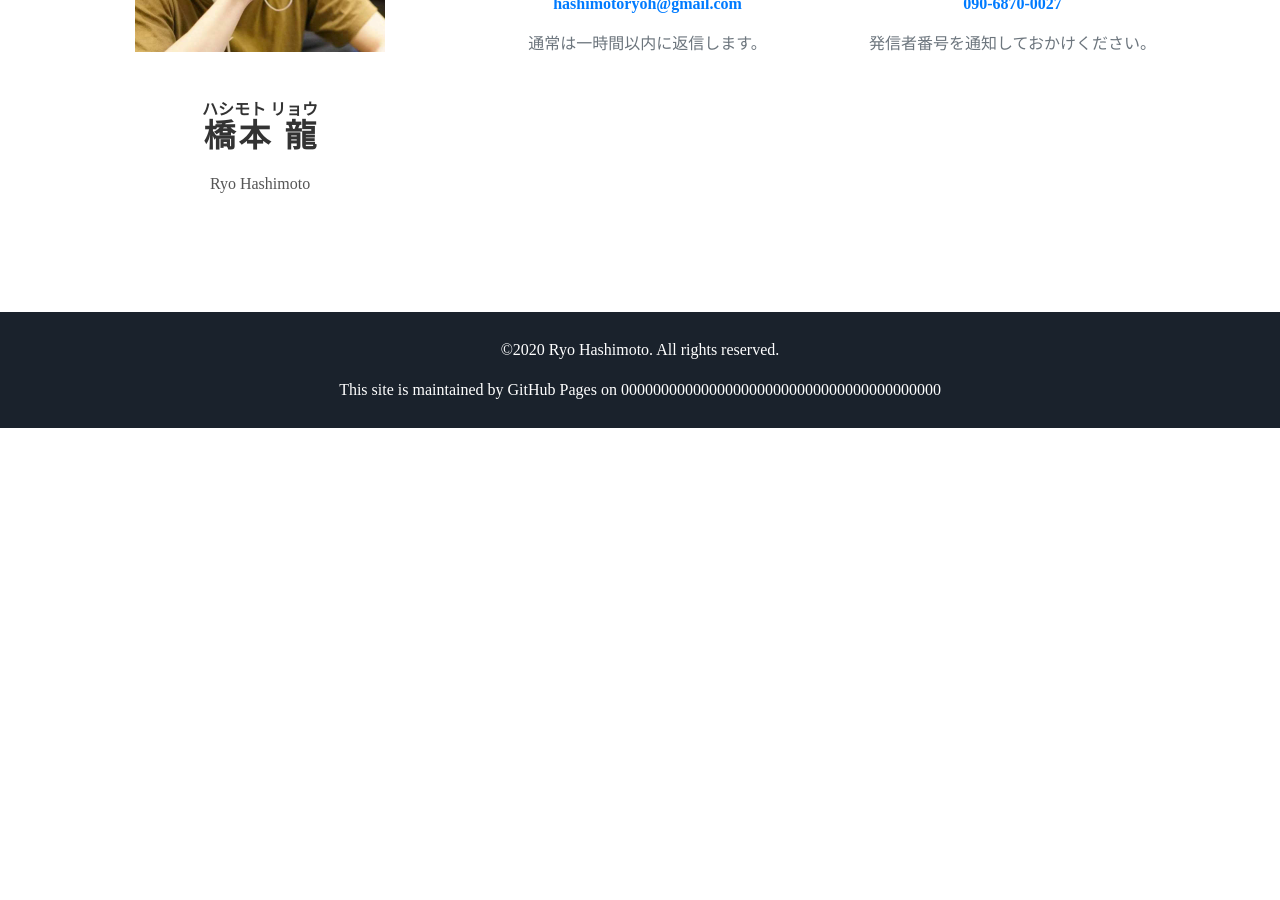
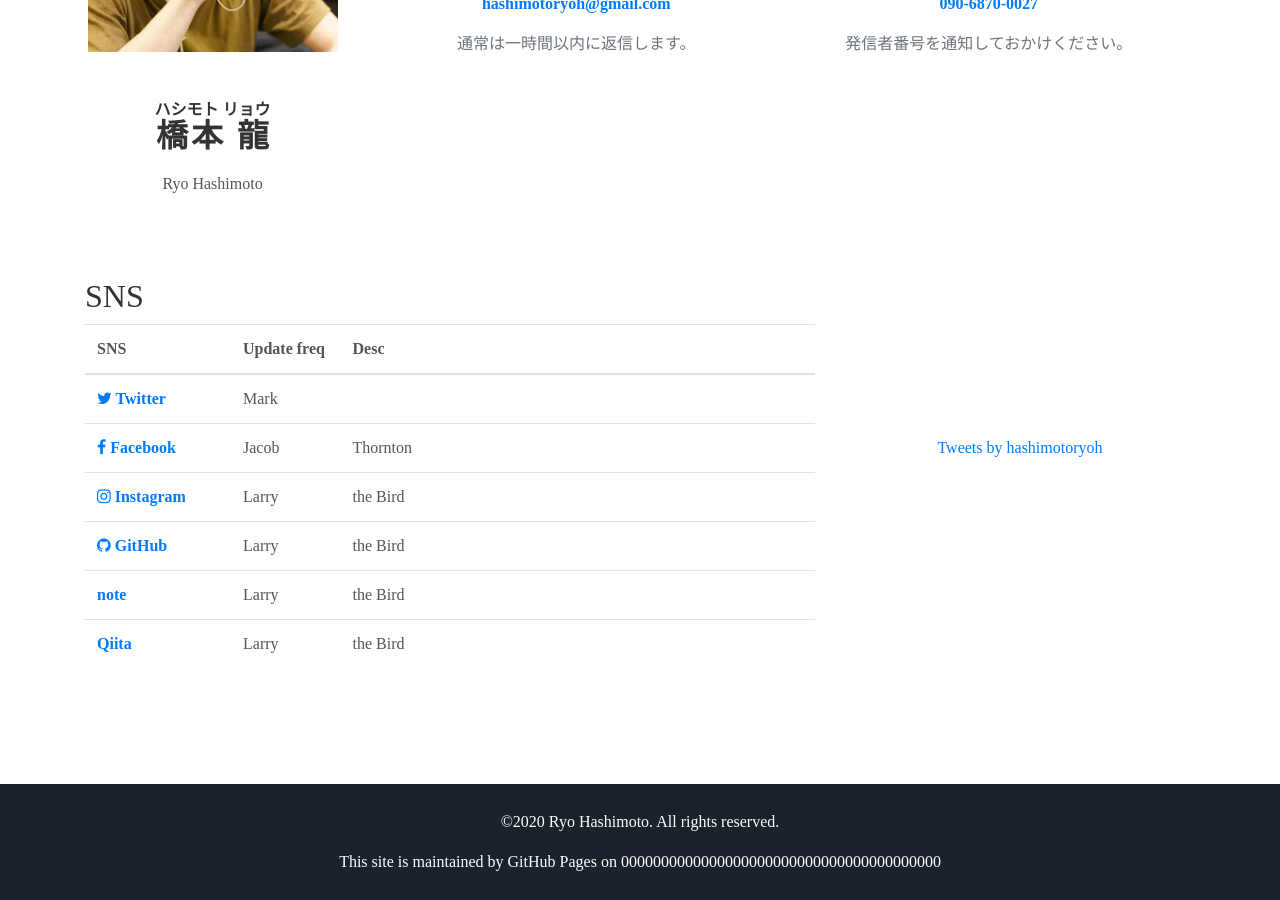
Before and after one commit to hashimotoryoh/hashimotoryoh.github.io, a Jekyll site: the page built from index.md, in a window 1280 px wide and 900 px high, scrolled down 1098 px. Built offline with Jekyll 4.4.1, drawn with Linux system fonts in a browser that asks for light colours; some web fonts are replaced; comment, search, counter and statistics services are not loaded; before the commit the page ends 1526 px from its top, so only the background shows below that.

Commit message:
add sns section

```diff
--- a/_config.yml
+++ b/_config.yml
@@ -8,8 +8,8 @@ description: 橋本 龍のホームページ
 user:
   fullname:
     ja: 橋本 龍
-    ja-hira: はしもと りょう
-    ja-kata: ハシモト リョウ
+    ja_hira: はしもと りょう
+    ja_kata: ハシモト リョウ
     en: Ryo Hashimoto
   occupation: System Engineer
   email: hashimotoryoh@gmail.com
--- a/_includes/profile.html
+++ b/_includes/profile.html
@@ -2,14 +2,14 @@
   <div class="container">
     <div class="row">
 
-      <div class="col-lg-4 text-center">
+      <div class="col-lg-3 text-center">
   <!-- <link rel="shortcut icon" type="image/png" href="{{ '/assets/favicon.png' }}" > -->
         <img src="{{ '/assets/profile.jpg' }}" width="250" height="250" />
-        <h2><b><ruby><rb>{{ site.user.fullname.ja }}</rb><rt>{{ site.user.fullname.ja-kata }}</rt></ruby></b></h2>
+        <h2><b><ruby><rb>{{ site.user.fullname.ja }}</rb><rt>{{ site.user.fullname.ja_kata }}</rt></ruby></b></h2>
         <p>{{ site.user.fullname.en }}</p>
       </div>
 
-      <div class="col-lg-8">
+      <div class="col-lg-9">
         <div class="container">
           <div class="row">
             <div class="col">
--- /dev/null
+++ b/_includes/sns.html
@@ -0,0 +1,68 @@
+<div id="sns">
+  <div class="container">
+
+    <div class="row align-items-center">
+
+      <div class="col-lg-8">
+        <h2>SNS</h2>
+        <table class="table">
+          <thead>
+            <tr>
+              <th scope="col" style="width:20%;">SNS</th>
+              <th scope="col" style="width:15%;">Update freq</th>
+              <th scope="col">Desc</th>
+            </tr>
+          </thead>
+          <tbody>
+            <tr>
+              <th scope="row">
+                <a arial-label="My Twitter" target="_blank" href="https://twitter.com/{{ site.user.twitter_username }}" class="d-inline-block"><i class="icon fa fa-twitter"></i> Twitter</a>
+              </th>
+            <td>Mark</td>
+            <td></td>
+          </tr>
+            <tr>
+              <th scope="row">
+                <a arial-label="My Facebook" target="_blank" href="https://www.facebook.com/{{ site.user.facebook_username }}" class="d-inline-block"><i class="icon fa fa-facebook"></i> Facebook</a>
+              </th>
+              <td>Jacob</td>
+              <td>Thornton</td>
+            </tr>
+            <tr>
+              <th scope="row">
+                <a arial-label="My Instagram" target="_blank" href="https://www.instagram.com/{{ site.user.instagram_username }}" class="d-inline-block"><i class="icon fa fa-instagram"></i> Instagram</a>
+              </th>
+              <td>Larry</td>
+              <td>the Bird</td>
+            </tr>
+            <tr>
+              <th scope="row">
+                <a arial-label="My GitHub" target="_blank" href="{{ site.user.github.owner_url }}" class="d-inline-block"><i class="icon fa fa-github"></i> GitHub</a>
+              </th>
+              <td>Larry</td>
+              <td>the Bird</td>
+            </tr>
+            <tr>
+              <th scope="row">
+                <a arial-label="My note" target="_blank" href="https://note.com/{{ site.user.note_username }}" class="d-inline-block">note</a>
+              </th>
+              <td>Larry</td>
+              <td>the Bird</td>
+            </tr>
+            <tr>
+              <th scope="row">
+                <a arial-label="My Qiita" target="_blank" href="https://qiita.com/{{ site.user.note_username }}" class="d-inline-block">Qiita</th>
+              <td>Larry</td>
+              <td>the Bird</td>
+            </tr>
+          </tbody>
+        </table>
+      </div>
+
+      <div class="col-lg-4 offset-lg-0 col-md-8 offset-md-2 text-center">
+        <a class="twitter-timeline" data-width="100%" data-height="500" data-theme="light" href="https://twitter.com/hashimotoryoh?ref_src=twsrc%5Etfw">Tweets by hashimotoryoh</a> <script async src="https://platform.twitter.com/widgets.js" charset="utf-8"></script>
+      </div>
+
+    </div>
+  </div>
+</div>
--- a/_layouts/default.html
+++ b/_layouts/default.html
@@ -7,6 +7,9 @@
       <section id="profile">
         {% include profile.html %}
       </section>
+      <section id="sns">
+        {% include sns.html %}
+      </section>
       <section id="content">
         {{ content }}
       </section>
```
Also changed, not shown: assets/favicon.png (deleted).
